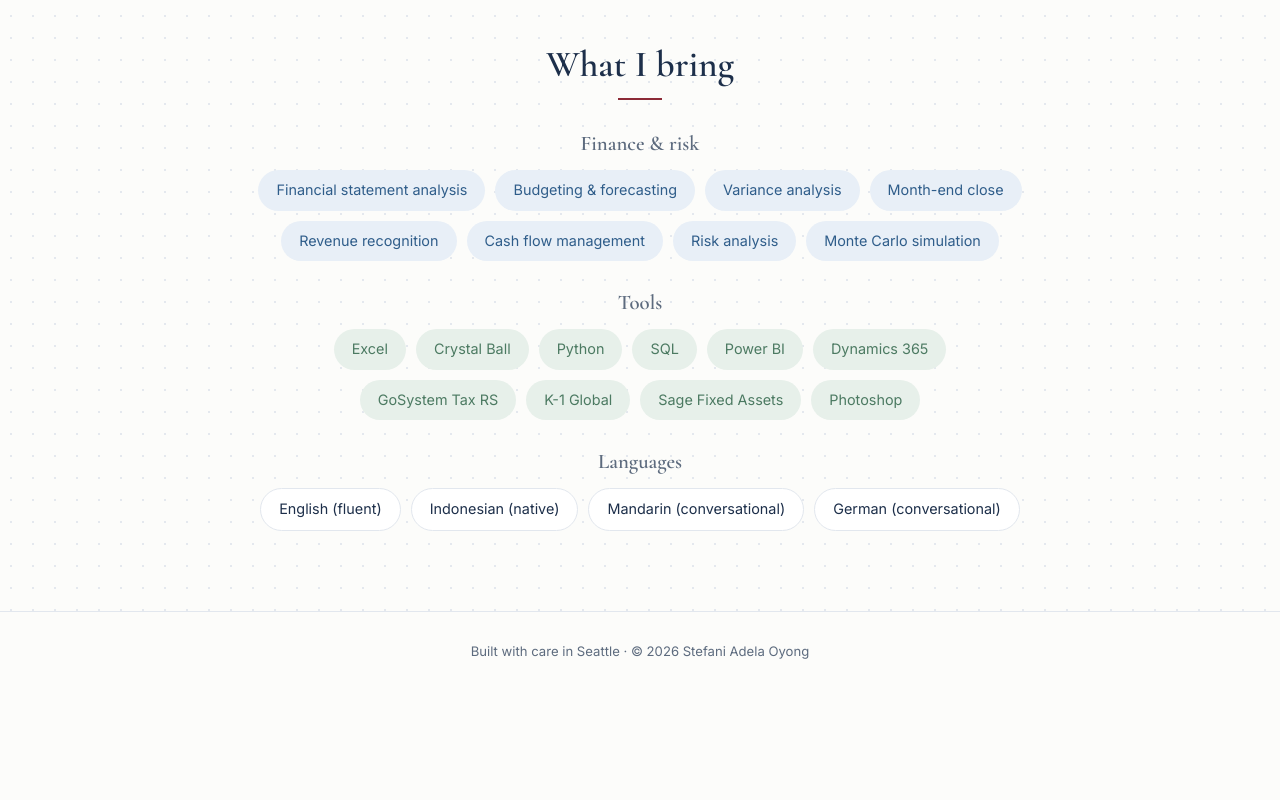
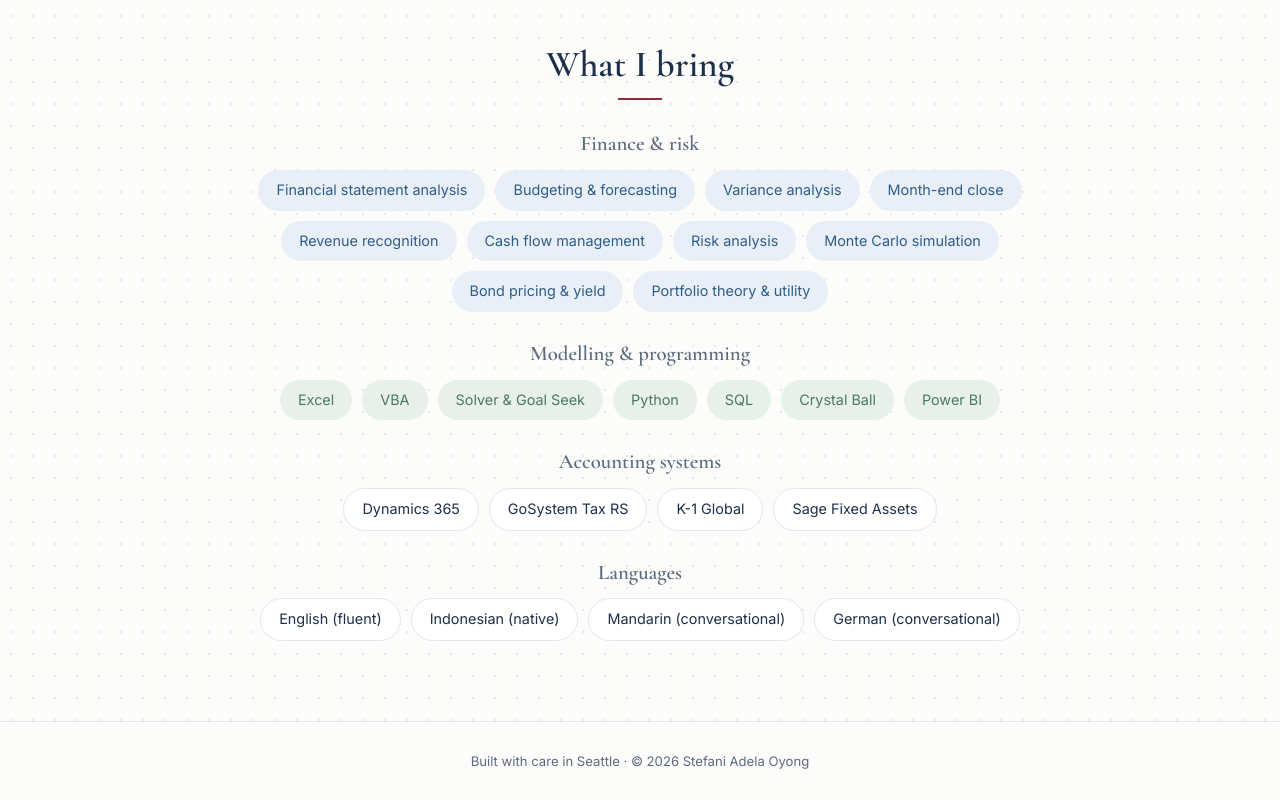
Before and after one commit to stefanioyong/stefanioyong.github.io, a plain HTML site: page index.html in a window 1280 px wide. Shown: the part 963-1763 px from the top of the page. Before the commit the page ends 1653 px from the top, so only its background shows below. Drawn offline with nearby package versions, Linux system fonts and the light colour scheme.

Commit message:
Focus Skills on coursework: add VBA, Solver, bond and portfolio skills
Remove Photoshop, split tools into "Modelling & programming" and
"Accounting systems".

Co-Authored-By: Claude Opus 5.5 <noreply@anthropic.com>

```diff
--- a/index.html
+++ b/index.html
@@ -81,20 +81,27 @@
         <li>Cash flow management</li>
         <li>Risk analysis</li>
         <li>Monte Carlo simulation</li>
+        <li>Bond pricing &amp; yield</li>
+        <li>Portfolio theory &amp; utility</li>
       </ul>
 
-      <h3 class="pill-label">Tools</h3>
+      <h3 class="pill-label">Modelling &amp; programming</h3>
       <ul class="pills pills-green">
         <li>Excel</li>
-        <li>Crystal Ball</li>
+        <li>VBA</li>
+        <li>Solver &amp; Goal Seek</li>
         <li>Python</li>
         <li>SQL</li>
+        <li>Crystal Ball</li>
         <li>Power BI</li>
+      </ul>
+
+      <h3 class="pill-label">Accounting systems</h3>
+      <ul class="pills pills-navy">
         <li>Dynamics 365</li>
         <li>GoSystem Tax RS</li>
         <li>K-1 Global</li>
         <li>Sage Fixed Assets</li>
-        <li>Photoshop</li>
       </ul>
 
       <h3 class="pill-label">Languages</h3>
```
